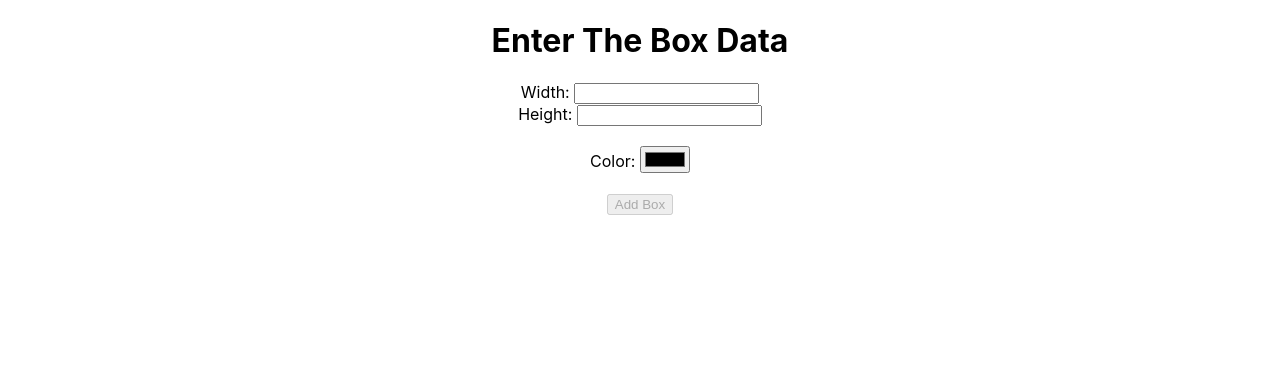
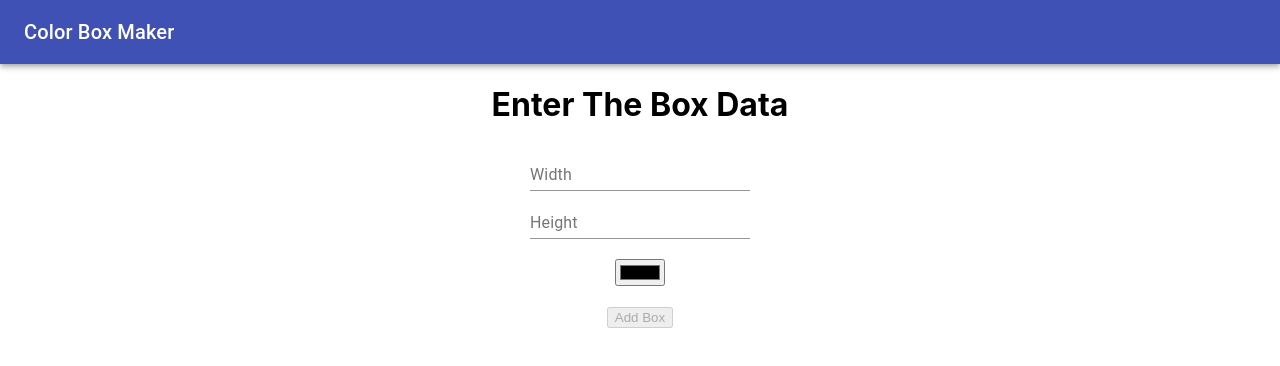
Before and after one commit to nycbasic/react-colorbox, a React (Create React App) app: page / in a window 1280 px wide. Shown: the top 366 px of the page. Built offline with nearby package versions, Linux system fonts and the light colour scheme.

Commit message:
added materialize ui to small project

```diff
--- a/package.json
+++ b/package.json
@@ -3,6 +3,7 @@
   "version": "0.1.0",
   "private": true,
   "dependencies": {
+    "@material-ui/core": "^4.11.1",
     "@testing-library/jest-dom": "^5.11.6",
     "@testing-library/react": "^11.1.2",
     "@testing-library/user-event": "^12.2.2",
--- a/src/components/BoxForm.jsx
+++ b/src/components/BoxForm.jsx
@@ -1,15 +1,23 @@
 import React from 'react';
+import { TextField } from '@material-ui/core';
+
 
 const BoxForm = ({ width, height, color, handleChange, handleSubmit }) => {
-    console.log(width)
+	console.log(width);
 	return (
 		<form onSubmit={handleSubmit}>
 			<h1>Enter The Box Data</h1>
-			<label htmlFor='width'>Width: </label>
-			<input type='number' name='width' value={width} onChange={handleChange} />
+			<TextField
+				label='Width'
+				type='number'
+				name='width'
+				size='small'
+				value={width}
+				onChange={handleChange}
+			/>
 			<br />
-			<label htmlFor='height'>Height: </label>
-			<input
+			<TextField
+				label='Height'
 				type='number'
 				name='height'
 				value={height}
@@ -17,11 +25,19 @@ const BoxForm = ({ width, height, color, handleChange, handleSubmit }) => {
 			/>
 			<br />
 			<br />
-			<label htmlFor='color'>Color: </label>
-			<input type='color' name='color' value={color} onChange={handleChange} />
+			<input
+				width='500'
+				type='color'
+				name='color'
+				value={color}
+				onChange={handleChange}
+			/>
 			<br />
 			<br />
-			<button type="submit" disabled={(width && height) === "" || (width && height) === "0"}>
+			<button
+				type='submit'
+				disabled={(width && height) === '' || (width && height) === '0'}
+			>
 				Add Box
 			</button>
 		</form>
--- a/src/components/BoxList.jsx
+++ b/src/components/BoxList.jsx
@@ -1,4 +1,5 @@
 import React, { Component } from 'react';
+import NavBar from "./Navbar";
 import BoxForm from './BoxForm';
 import Box from './Box';
 
@@ -29,8 +30,8 @@ class BoxList extends Component {
 		let item = { width, height, color };
 		this.setState((prevState) => {
 			return {
-				width: 0,
-				height: 0,
+				width: "",
+				height: "",
 				color: 'rgb(0,0,0)',
 				colorBox: [...prevState.colorBox, item],
 			};
@@ -42,6 +43,7 @@ class BoxList extends Component {
 		const { handleChange, handleSubmit } = this;
 		return (
 			<React.Fragment>
+				<NavBar />
 				<BoxForm
 					{...this.state}
 					handleChange={handleChange}
--- /dev/null
+++ b/src/components/Navbar.jsx
@@ -0,0 +1,14 @@
+import React from 'react';
+import { AppBar, Toolbar, Typography } from '@material-ui/core';
+
+const NavBar = (props) => {
+	return (
+		<AppBar position='static'>
+			<Toolbar>
+				<Typography variant='h6'>Color Box Maker</Typography>
+			</Toolbar>
+		</AppBar>
+	);
+};
+
+export default NavBar;
```
Also changed, not shown: 1 other file (tests, documents, lock files or other folders).
